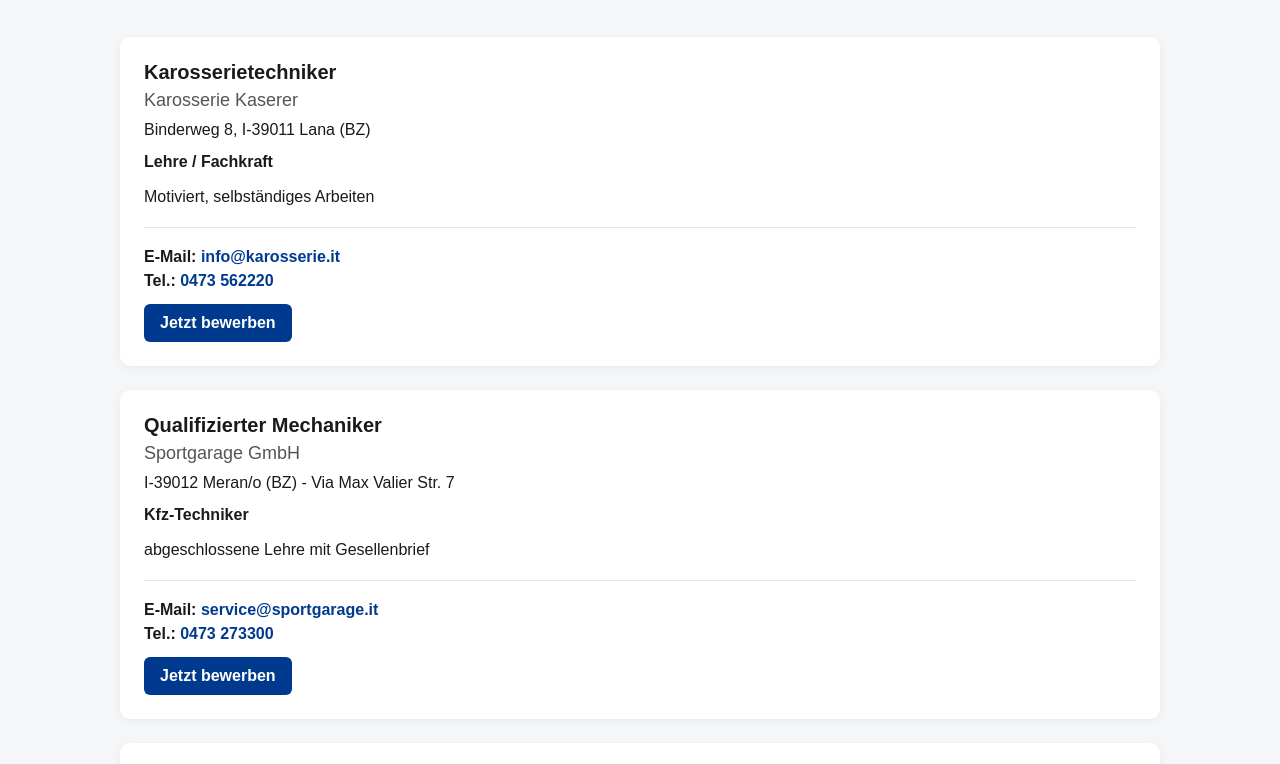
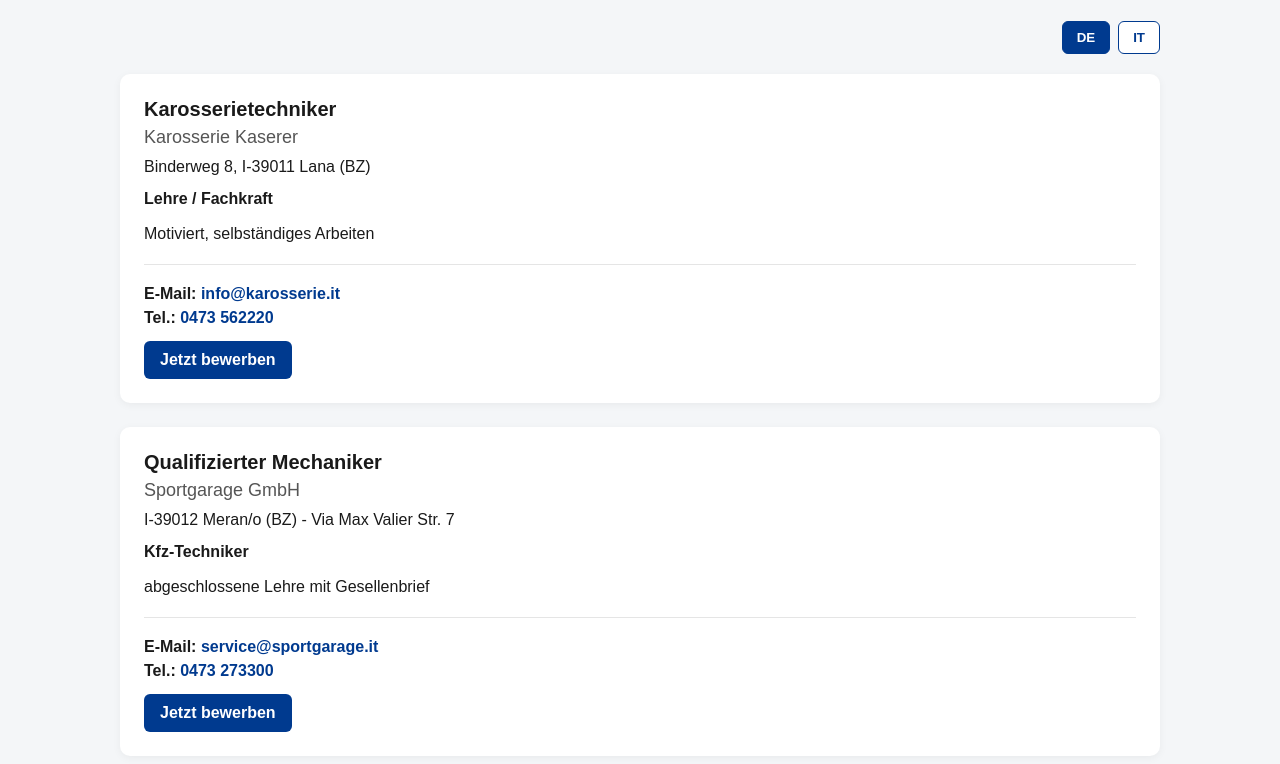
Before and after one commit to verenaBlauschild/blauschild-stellensuche, a plain HTML site: page index.html in a window 1280 px wide. Shown: the part 75-839 px from the top of the page. Drawn offline with nearby package versions, Linux system fonts and the light colour scheme.

Commit message:
Update index.html

```diff
--- a/index.html
+++ b/index.html
@@ -23,9 +23,37 @@
       font-weight: bold;
     }
 
+    .topbar {
+      max-width: 1040px;
+      margin: 24px auto 0 auto;
+      padding: 0 20px;
+      display: flex;
+      justify-content: flex-end;
+    }
+
+    .lang-switch {
+      display: flex;
+      gap: 8px;
+    }
+
+    .lang-btn {
+      border: 1px solid #003a8f;
+      background: white;
+      color: #003a8f;
+      padding: 8px 14px;
+      border-radius: 6px;
+      cursor: pointer;
+      font-weight: 600;
+    }
+
+    .lang-btn.active {
+      background: #003a8f;
+      color: white;
+    }
+
     .container {
       max-width: 1040px;
-    margin: 40px auto;
+      margin: 20px auto 40px auto;
       padding: 0 20px;
     }
 
@@ -112,11 +140,17 @@
     }
   </style>
 </head>
-
 <body>
 
-<div class="header">
+  <div class="header" id="pageTitle">
     Offene Stellen – BLAUSCHILD
+  </div>
+
+  <div class="topbar">
+    <div class="lang-switch">
+      <button class="lang-btn active" id="btn-de" onclick="setLang('de')">DE</button>
+      <button class="lang-btn" id="btn-it" onclick="setLang('it')">IT</button>
+    </div>
   </div>
 
   <div class="container" id="jobs">
@@ -124,51 +158,73 @@
   </div>
 
   <script>
-fetch('jobs.csv')
-  .then(response => response.text())
-  .then(csvText => {
-    Papa.parse(csvText, {
-      header: true,
-      delimiter: ";",
-      skipEmptyLines: true,
-      complete: function(results) {
-        const container = document.getElementById('jobs');
+    let currentLang = "de";
+    let jobsData = [];
+
+    function setLang(lang) {
+      currentLang = lang;
+
+      document.getElementById("btn-de").classList.toggle("active", lang === "de");
+      document.getElementById("btn-it").classList.toggle("active", lang === "it");
+
+      document.getElementById("pageTitle").textContent =
+        lang === "de"
+          ? "Offene Stellen – BLAUSCHILD"
+          : "Posizioni aperte – BLAUSCHILD";
+
+      renderJobs();
+    }
+
+    function renderJobs() {
+      const container = document.getElementById("jobs");
       container.innerHTML = "";
 
       let visibleCount = 0;
 
-        results.data.forEach(job => {
+      jobsData.forEach(job => {
         const active = (job["Aktiv"] || "").trim().toLowerCase();
-
         if (active !== "yes" && active !== "ja") return;
 
         const company = (job["Firmenname"] || "").trim();
-          const title = (job["Jobtitel / Stellenbezeichnung_DE"] || "").trim();
-          const location = (job["Ort"] || "").trim().replace(/\r?\n/g, ", ");
+
+        const title = currentLang === "de"
+          ? (job["Jobtitel / Stellenbezeichnung_DE"] || "").trim()
+          : (job["Jobtitel / Stellenbezeichnung_IT"] || "").trim();
+
+        const location = currentLang === "de"
+          ? (job["Ort"] || "").trim()
+          : (job["Ort_IT"] || "").trim();
+
+        const description = currentLang === "de"
+          ? (job["Stellenbeschreibung_DE"] || "").trim()
+          : (job["Stellenbeschreibung_IT"] || "").trim();
+
+        const extra = currentLang === "de"
+          ? (job["extra_DE"] || "").trim()
+          : (job["extra_IT"] || "").trim();
+
         const email = (job["contact_email"] || "").trim();
         const phone = (job["contact_tel"] || "").trim();
-          const description = (job["Stellenbeschreibung_DE"] || "").trim().replace(/\r?\n/g, "<br>");
-          const extra = (job["extra_DE"] || "").trim();
 
         const cleanEmail = email.replace(/\s+/g, "");
         const phoneHref = phone.replace(/\s+/g, "");
 
-          const div = document.createElement('div');
-          div.className = 'job';
+        const div = document.createElement("div");
+        div.className = "job";
 
         div.innerHTML = `
           <div class="title">${title || "-"}</div>
           <div class="company">${company || ""}</div>
-            ${location ? `<div class="location">${location}</div>` : ""}
+          ${location ? `<div class="location">${location.replace(/\r?\n/g, ", ")}</div>` : ""}
           ${extra ? `<div class="extra">${extra}</div>` : ""}
-            ${description ? `<div class="description">${description}</div>` : ""}
+          ${description ? `<div class="description">${description.replace(/\r?\n/g, "<br>")}</div>` : ""}
 
           <div class="contact-box">
             ${email ? `<div class="contact-line"><strong>E-Mail:</strong> <a href="mailto:${cleanEmail}">${email}</a></div>` : ""}
             ${phone ? `<div class="contact-line"><strong>Tel.:</strong> <a href="tel:${phoneHref}">${phone}</a></div>` : ""}
 
             <div class="actions">
-                ${email ? `<a class="button" href="mailto:${cleanEmail}">Jetzt bewerben</a>` : ""}
+              ${email ? `<a class="button" href="mailto:${cleanEmail}">${currentLang === "de" ? "Jetzt bewerben" : "Candidati ora"}</a>` : ""}
             </div>
           </div>
         `;
@@ -178,13 +234,29 @@
       });
 
       if (visibleCount === 0) {
-          container.innerHTML = '<div class="empty">Derzeit sind keine offenen Stellen verfügbar.</div>';
+        container.innerHTML = `<div class="empty">${
+          currentLang === "de"
+            ? "Derzeit sind keine offenen Stellen verfügbar."
+            : "Al momento non ci sono posizioni aperte."
+        }</div>`;
       }
+    }
+
+    fetch("jobs.csv")
+      .then(response => response.text())
+      .then(csvText => {
+        Papa.parse(csvText, {
+          header: true,
+          delimiter: ";",
+          skipEmptyLines: true,
+          complete: function(results) {
+            jobsData = results.data;
+            renderJobs();
           }
         });
       })
       .catch(error => {
-    document.getElementById('jobs').innerHTML =
+        document.getElementById("jobs").innerHTML =
           '<div class="empty">Fehler beim Laden der Stellenanzeigen.</div>';
         console.error(error);
       });
```
Lines whose indentation alone changed are shown as unchanged.
